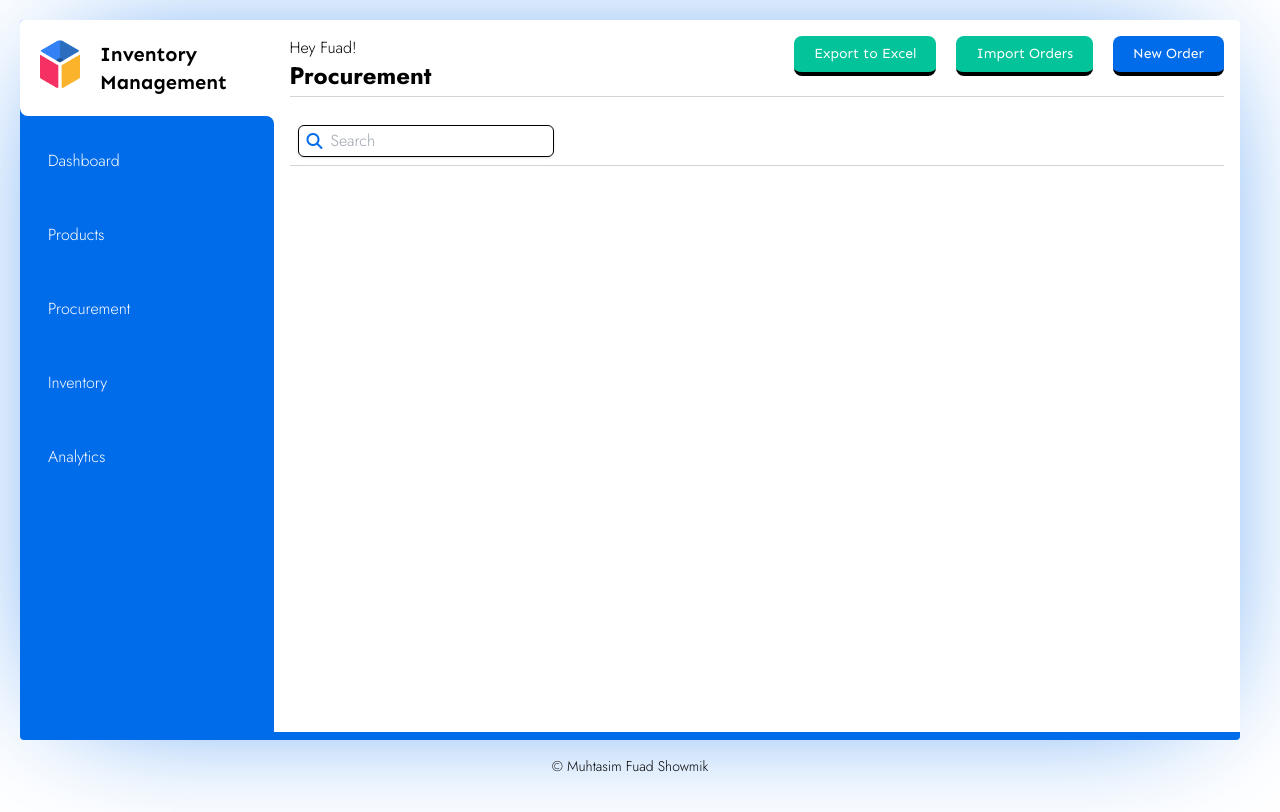
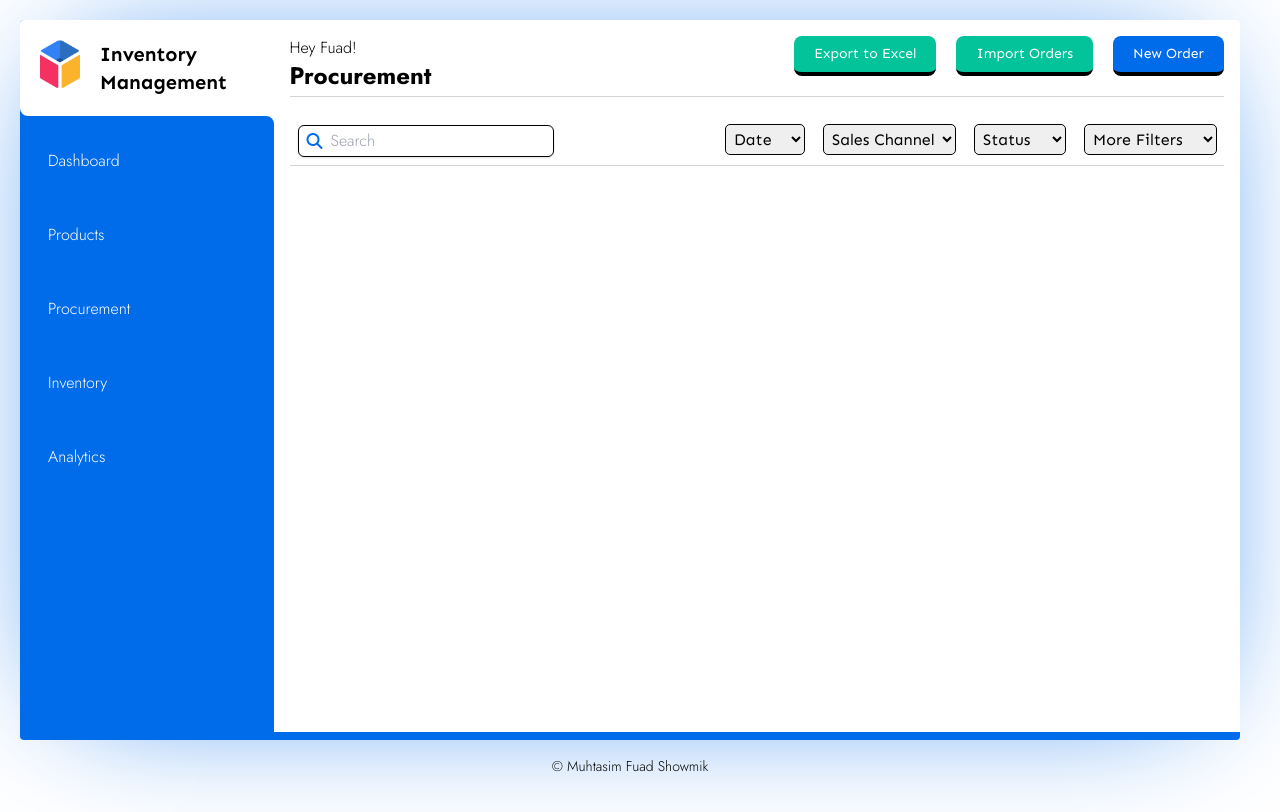
Before and after one commit to Muhtasim-Fuad-Showmik/Vue-Inventory, a Vue app: page /procurements in a window 1280 px wide. Built offline with nearby package versions, Linux system fonts and the light colour scheme.

Commit message:
Added input filters to the procurements page

```diff
--- a/src/views/ProcurementsView.vue
+++ b/src/views/ProcurementsView.vue
@@ -40,6 +40,32 @@
         />
       </div>
 
+	  <div>
+		<select name="date" id="date" class="p-1 rounded cursor-pointer font-Sen outline outline-1">
+			<option value="" selected disabled>Date</option>
+			<option value="latest">Latest</option>
+			<option value="oldest">Oldest</option>
+		</select>
+
+		<select name="salesChannel" id="salesChannel" class="p-1 ml-5 rounded cursor-pointer font-Sen outline outline-1">
+			<option value="" selected disabled>Sales Channel</option>
+			<option value="122 A">122 A</option>
+			<option value="123 B">123 B</option>
+			<option value="124 C">124 C</option>
+		</select>
+
+		<select name="status" id="status" class="p-1 ml-5 rounded cursor-pointer font-Sen outline outline-1">
+			<option value="" selected disabled>Status</option>
+			<option value="pending">Pending</option>
+			<option value="closed">Closed</option>
+		</select>
+
+		<select name="moreFilters" id="moreFilters" class="p-1 ml-5 rounded cursor-pointer font-Sen outline outline-1">
+			<option value="" selected disabled>More Filters</option>
+			<option value="international">International</option>
+			<option value="domestic">Domestic</option>
+		</select>
+	  </div>
     </div>
   </div>
 </template>
```
